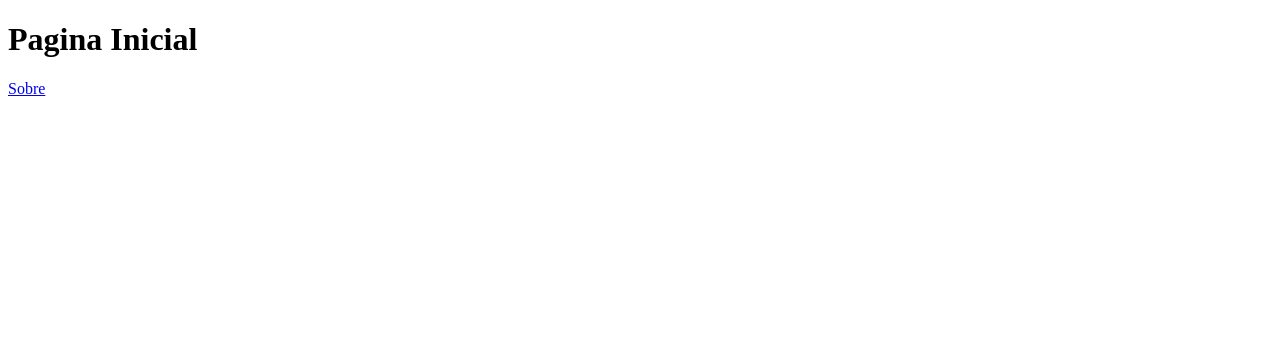
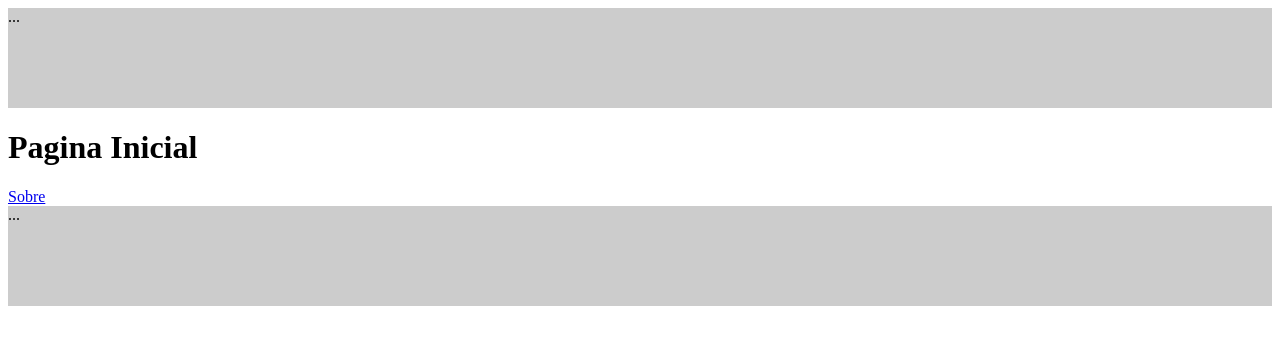
Before and after one commit to Macielyson/olx-frontend, a React (Create React App) app: page / in a window 1280 px wide. Shown: the top 344 px of the page. Built offline with nearby package versions, Linux system fonts and the light colour scheme.

Commit message:
estruturando template

```diff
--- a/package.json
+++ b/package.json
@@ -13,6 +13,8 @@
     "react-router-dom": "^6.10.0",
     "react-scripts": "5.0.1",
     "redux": "^4.2.1",
+    "style-components": "^0.1.0",
+    "styled-components": "^5.3.9",
     "web-vitals": "^2.1.4"
   },
   "scripts": {
--- a/src/App.js
+++ b/src/App.js
@@ -3,13 +3,21 @@
 // configurando a rota: npm install react-router-dom --save
 import { BrowserRouter } from "react-router-dom"; // caixa mae de rotas
 import Routes from './Routes';
+import { Template } from "./components/MainComponents";
+import Header from './components/partials/Header';
+import Footer from './components/partials/Footer';
 
 
 const Page = (props) => {
   return (
     <BrowserRouter>
+      <Template> {/*onde vai ficar minha estrutura padrao, do sistema como um todo*/}
+        <Header /> {/* heade e footer. fazem parte da pagina, ou seja componentes parciais termo tecnico*/}
 
-      <Routes /> {/*aqui fica as rotas*/}
+        <Routes /> {/*aqui fica as rotas*/}
+
+       <Footer/>
+      </Template>
     </BrowserRouter>
   )
 }
--- /dev/null
+++ b/src/components/MainComponents.js
@@ -0,0 +1,11 @@
+// os componentes principais para o nosso template
+// intalar a dependecia npm install style-components
+import styled from 'styled-components';
+
+export const Template = styled.div``;
+
+export const PageContainer = styled.div``;
+
+export const PageTitle = styled.h1``;
+
+export const PageBody = styled.div``;
--- /dev/null
+++ b/src/components/partials/Footer/index.js
@@ -0,0 +1,12 @@
+import React from "react";
+import { FooterArea } from "./styled";
+
+const Footer = () => {
+    return (
+        <FooterArea>
+            ...
+        </FooterArea>
+    );
+}
+
+export default Footer;
--- /dev/null
+++ b/src/components/partials/Footer/styled.js
@@ -0,0 +1,6 @@
+import styled from 'styled-components';
+
+export const FooterArea = styled.div`
+height: 100px;
+background-color: #ccc;
+`;
--- /dev/null
+++ b/src/components/partials/Header/index.js
@@ -0,0 +1,13 @@
+// criei a pasta hearder pq assim eu consigo fazer uma estrutura do meu componente.
+import React from "react";
+import { HeaderArea } from "./styled";
+
+const Header = () => {
+    return (
+        <HeaderArea>
+            ...
+        </HeaderArea>
+    );
+}
+
+export default Header;
--- /dev/null
+++ b/src/components/partials/Header/styled.js
@@ -0,0 +1,6 @@
+import styled from 'styled-components';
+
+export const HeaderArea = styled.div`
+height: 100px;
+background-color: #ccc;
+`;
```
Also changed, not shown: src/index.js (line endings or trailing spaces), 1 other file (tests, documents, lock files or other folders).
